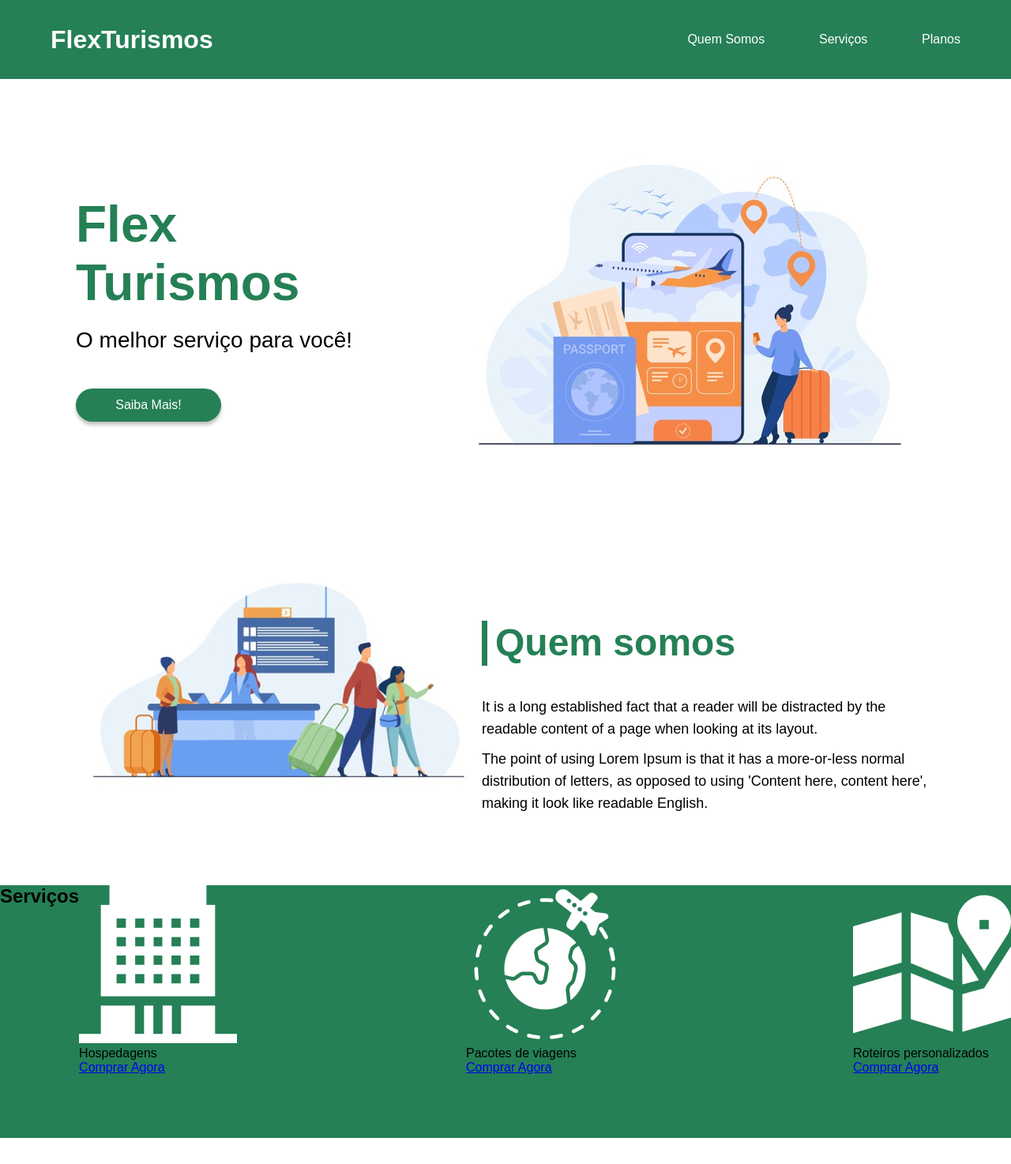
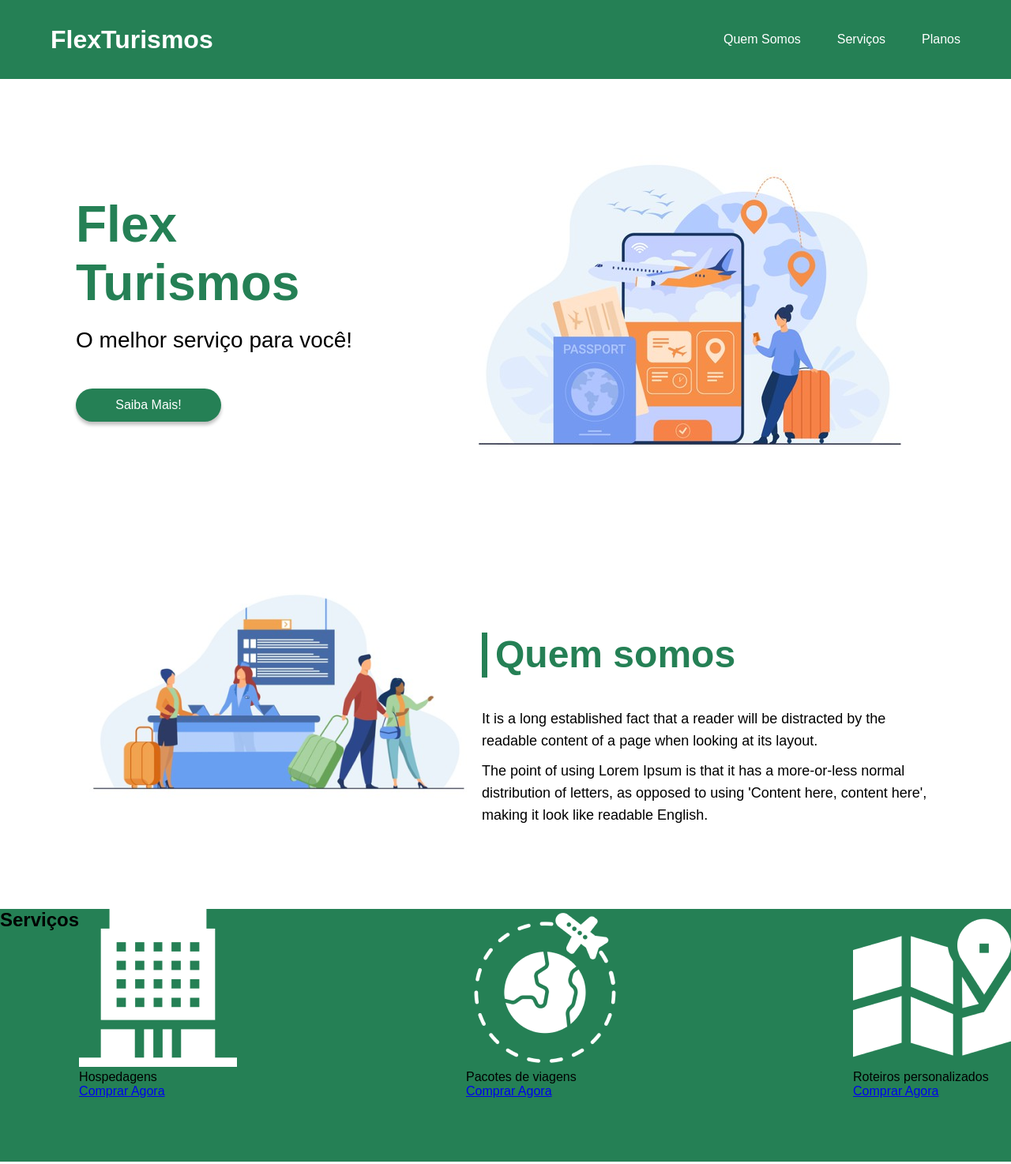
Before and after one commit to BrunoMedeiros14/EstudoFlexBox, a plain HTML site: page index.html in a window 1280 px wide. Shown: the top 1474 px of the page at 79% size. Drawn offline with Linux system fonts and the light colour scheme.

Commit message:
Update Style.

```diff
--- a/style.css
+++ b/style.css
@@ -32,6 +32,7 @@ ul li a {
 .headerMenu {
     display: flex;
     width: 30%;
+    max-width: 300px;
     justify-content: space-between;
 }
 header {
@@ -46,7 +47,7 @@ header {
     margin: auto;
     justify-content: space-between;
     align-items: stretch;
-    margin-bottom: 80px;
+    margin-bottom: 95px;
 }
 .elementA1 {
     display: flex;
@@ -89,7 +90,7 @@ margin-right: 10px;
     margin: auto;
     justify-content: space-between;
     align-items: flex-end;
-    margin-bottom: 80px;
+    margin-bottom: 95px;
 }
 .elementB2 h2 {
     font-size: 48px;
```
